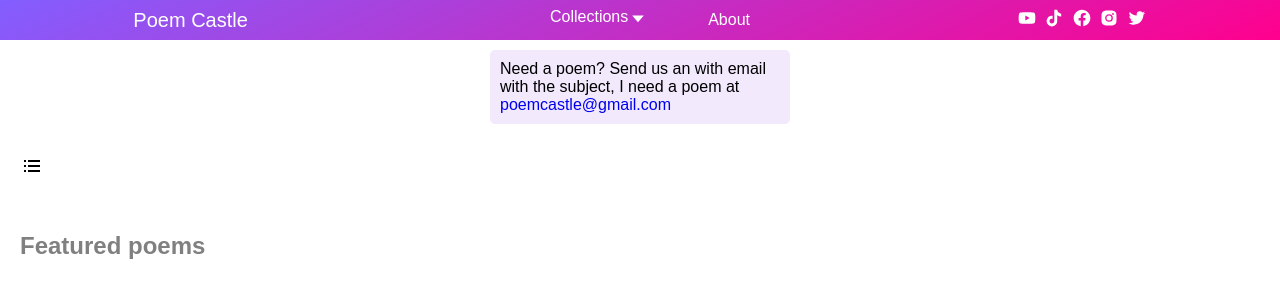
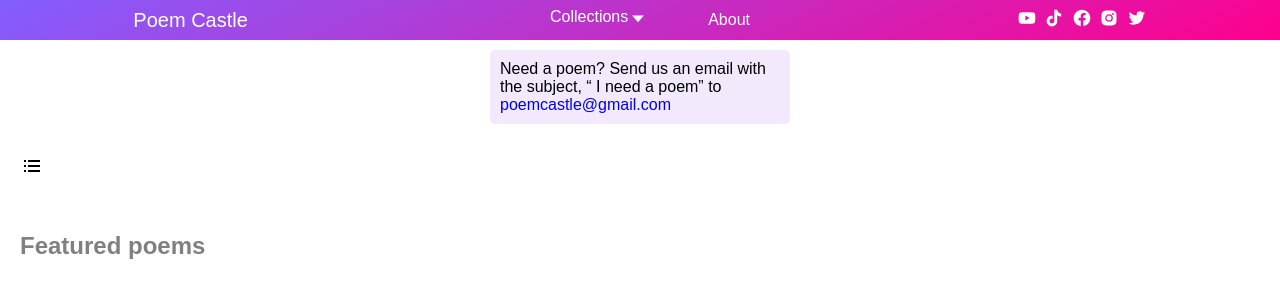
Before and after one commit to LekiaAnonim/poemcastle, a Django app: page /home in a window 1280 px wide. Shown: the top 300 px of the page. Run offline with Django 4.2, Linux system fonts and the light colour scheme; data that the repository does not hold is empty; some libraries are stand-ins or nearby versions; some web fonts are replaced.

```diff
--- a/poem_castle/templates/base.html
+++ b/poem_castle/templates/base.html
@@ -130,7 +130,7 @@
         {% endblock  %}
         {% block need_a_poem %}
         <div class="need_a_poem">
-           <p>Need a poem? Send us an with email with the subject, I need a poem at <a href="mailto:poemcastle@gmail.com">poemcastle@gmail.com</a></p>
+           <p>Need a poem? Send us an email with the subject, <q> I need a poem</q> to <a href="mailto:poemcastle@gmail.com">poemcastle@gmail.com</a></p>
         </div>
         {% endblock need_a_poem %}
         {% block poem-list %}
```
